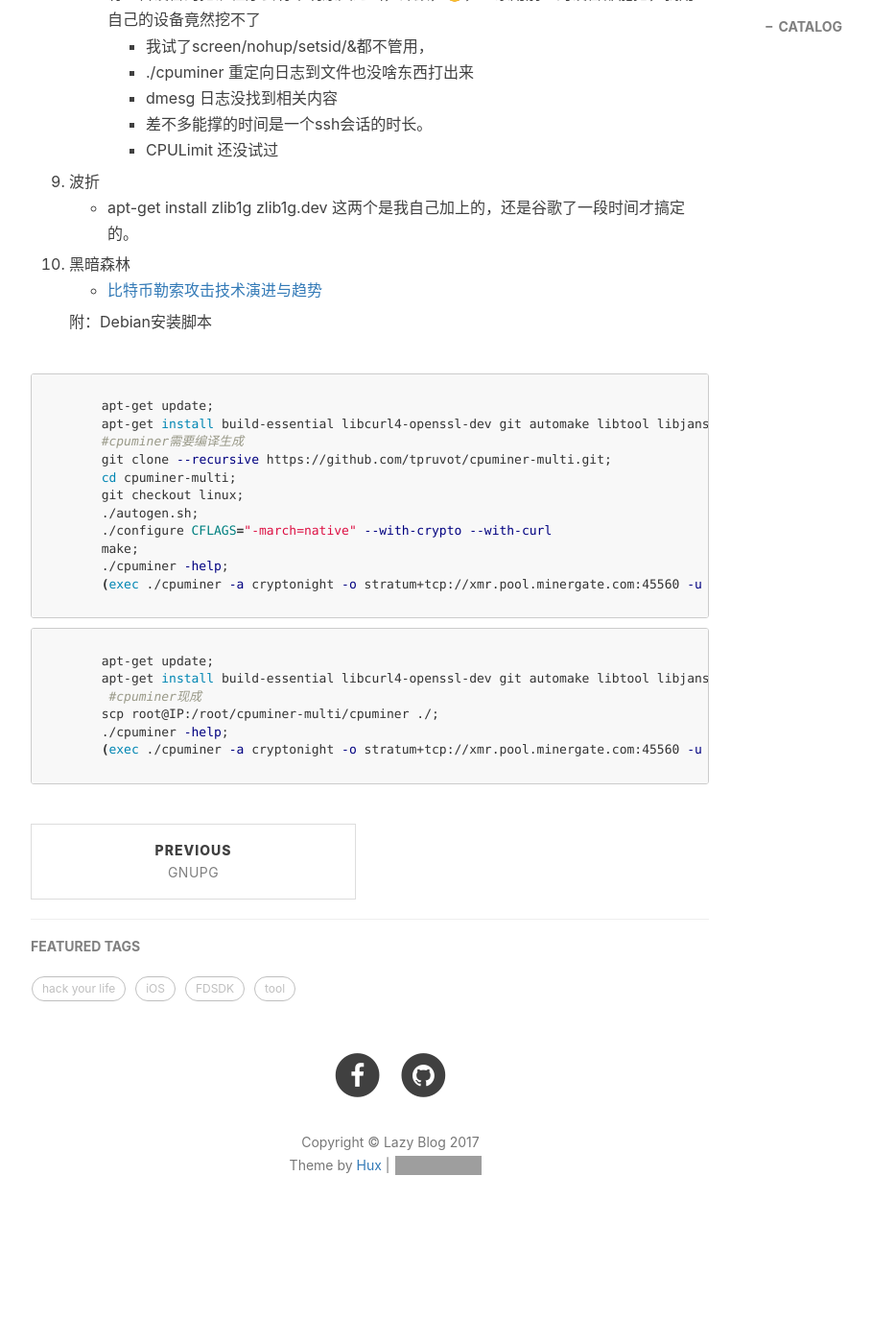
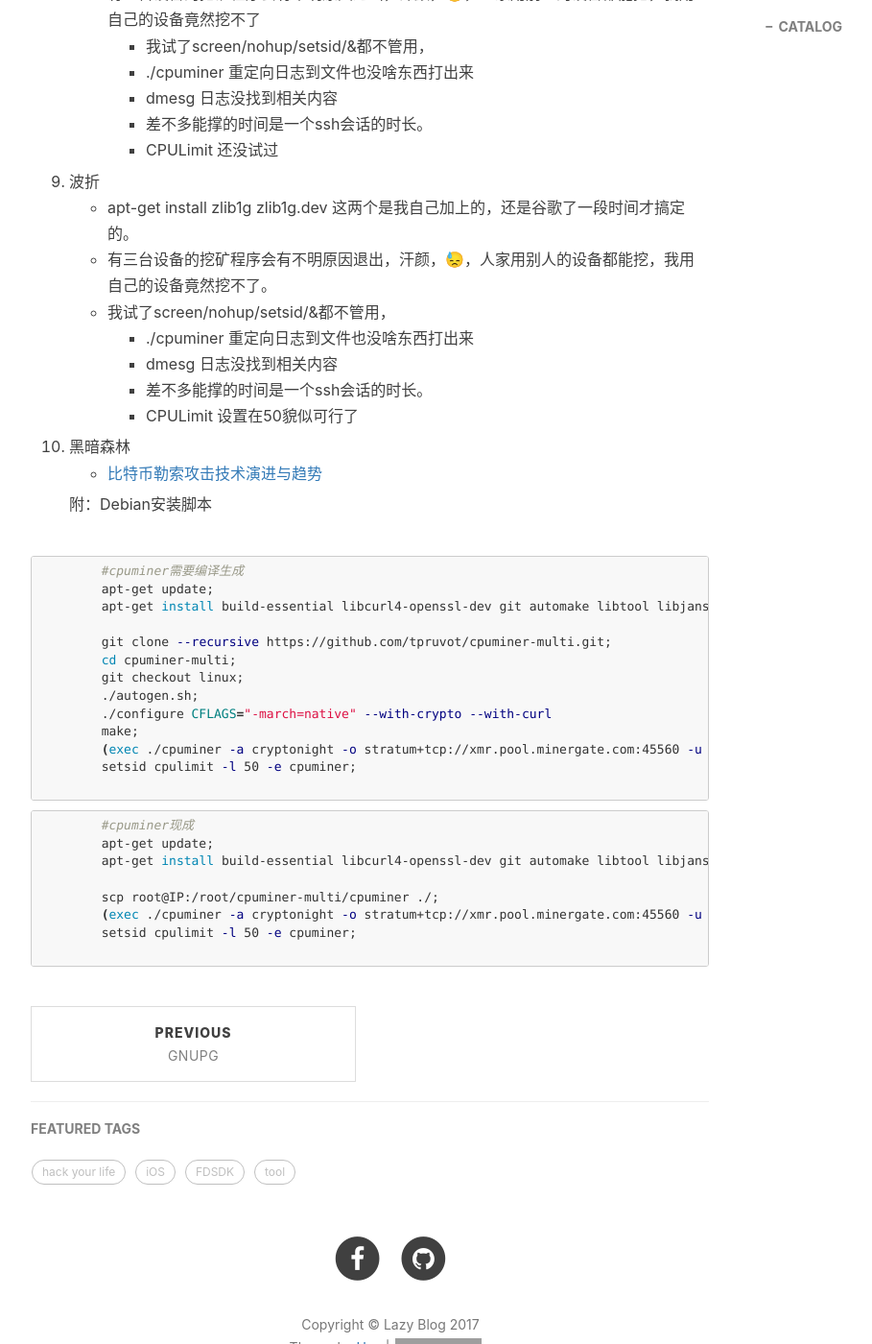
Before and after one commit to toolazytoname/toolazytoname.github.io, a Jekyll site: the page built from _posts/2017-06-19-learn-BitCoin.markdown, in a window 1280 px wide and 1400 px high, scrolled down 2005 px. Shown: the whole window at 96% size, without its empty margins (233-1142 px from the left). Built offline with Jekyll 4.4.1, drawn with Linux system fonts in a browser that asks for light colours; nearby versions of some CDN libraries; comment, search, counter and statistics services are not loaded; before the commit the page ends 3323 px from its top, so only the background shows below that; grey boxes are pictures that could not be loaded.

Commit message:
edit 2017-06-19-learn-BitCoin.markdown

```diff
--- a/_posts/2017-06-19-learn-BitCoin.markdown
+++ b/_posts/2017-06-19-learn-BitCoin.markdown
@@ -65,6 +65,12 @@ tags:
 		* CPULimit 还没试过
 9. 波折
 	* apt-get install zlib1g zlib1g.dev 这两个是我自己加上的，还是谷歌了一段时间才搞定的。
+	* 有三台设备的挖矿程序会有不明原因退出，汗颜，😓，人家用别人的设备都能挖，我用自己的设备竟然挖不了。
+	*  我试了screen/nohup/setsid/&都不管用，
+		* ./cpuminer 重定向日志到文件也没啥东西打出来
+		* dmesg 日志没找到相关内容
+		* 差不多能撑的时间是一个ssh会话的时长。
+		* CPULimit 设置在50貌似可行了
 
 10. 黑暗森林
 	* [比特币勒索攻击技术演进与趋势](https://mp.weixin.qq.com/s/-ZZU7REUdMgaxZ7TCV_vlA)
@@ -77,18 +83,18 @@ tags:
 
 
 ~~~bash
+	#cpuminer需要编译生成
+	apt-get update;
+	apt-get install build-essential libcurl4-openssl-dev git automake libtool libjansson* libncurses5-dev libssl-dev zlib1g zlib1g.dev cpulimit;
 
-	apt-get update;
-	apt-get install build-essential libcurl4-openssl-dev git automake libtool libjansson* libncurses5-dev libssl-dev zlib1g zlib1g.dev;
-	#cpuminer需要编译生成
 	git clone --recursive https://github.com/tpruvot/cpuminer-multi.git;
 	cd cpuminer-multi;
 	git checkout linux;
 	./autogen.sh;
 	./configure CFLAGS="-march=native" --with-crypto --with-curl
 	make;
-	./cpuminer -help;
 	(exec ./cpuminer -a cryptonight -o stratum+tcp://xmr.pool.minergate.com:45560 -u Email -p x &> /dev/null &);
+	setsid cpulimit -l 50 -e cpuminer;
 
 ~~~
 
@@ -98,12 +104,12 @@ tags:
 
 
  ~~~bash
+	#cpuminer现成
+ 	apt-get update;
+	apt-get install build-essential libcurl4-openssl-dev git automake libtool libjansson* libncurses5-dev libssl-dev zlib1g zlib1g.dev cpulimit;
 
- 	apt-get update;
-	apt-get install build-essential libcurl4-openssl-dev git automake libtool libjansson* libncurses5-dev libssl-dev zlib1g zlib1g.dev;
-	 #cpuminer现成
 	scp root@IP:/root/cpuminer-multi/cpuminer ./;
-	./cpuminer -help;
 	(exec ./cpuminer -a cryptonight -o stratum+tcp://xmr.pool.minergate.com:45560 -u Email -p x &> /dev/null &);
+	setsid cpulimit -l 50 -e cpuminer;
 
  ~~~
```
